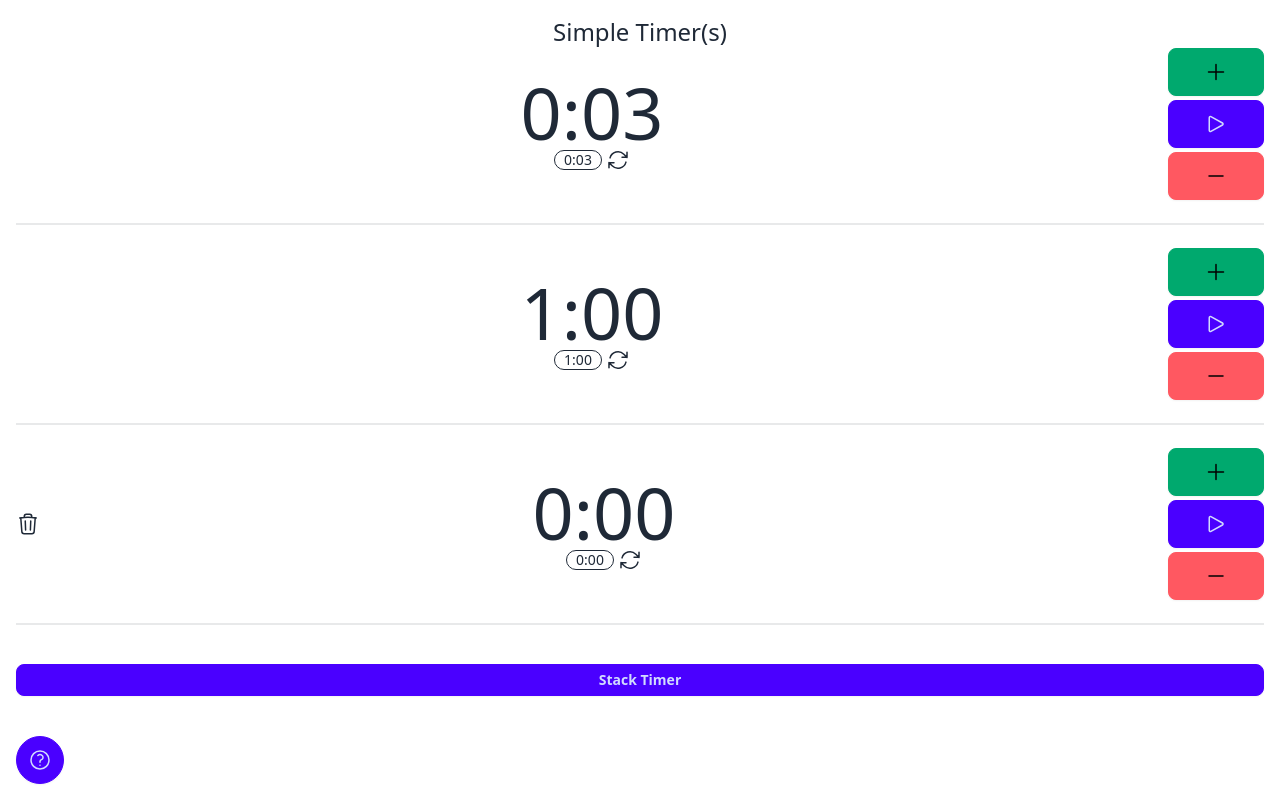
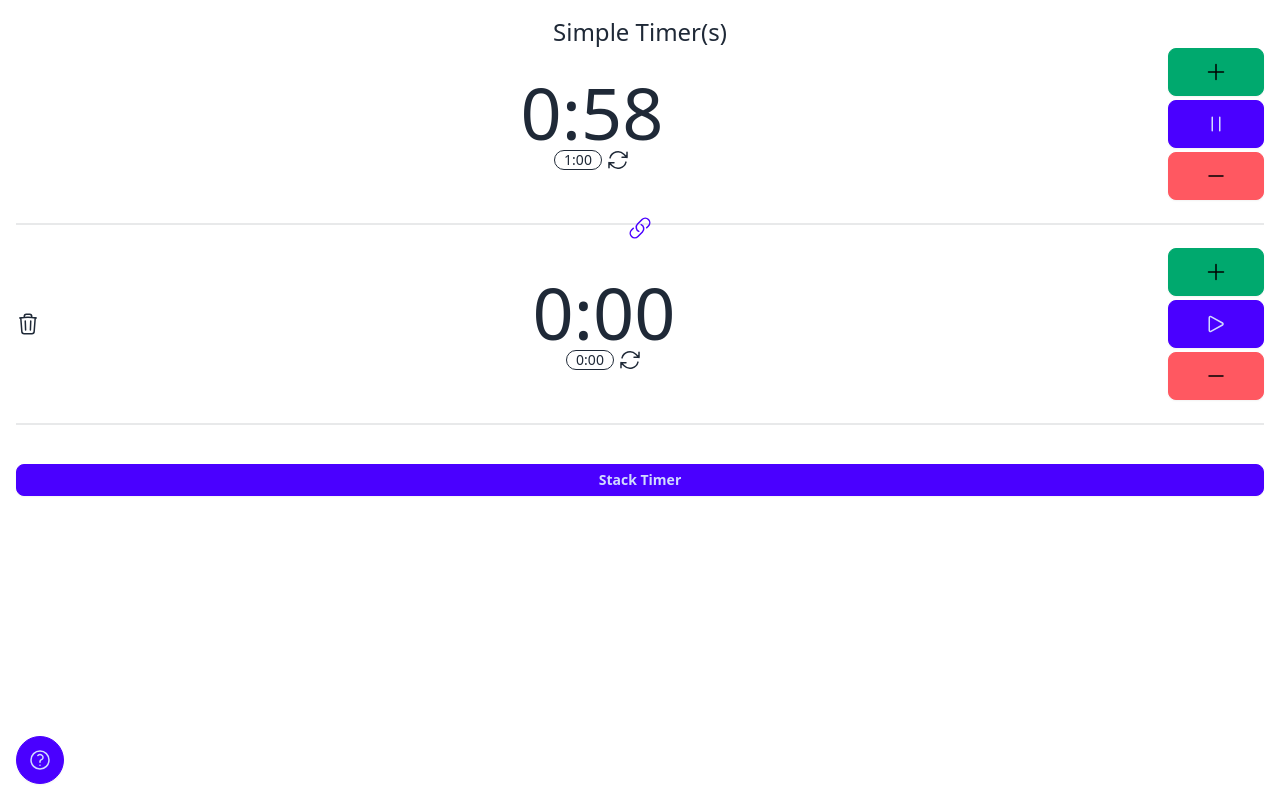
Before and after one commit to SYN-tactic/simple-timers, a SvelteKit app: page / in a window 1280 px wide. Both pictures are taken after a click on the button "Stack Timer". Built offline with nearby package versions, Linux system fonts and the light colour scheme.

Commit message:
link timers together and clean up

```diff
--- a/src/lib/components/Timer.svelte
+++ b/src/lib/components/Timer.svelte
@@ -1,3 +1,5 @@
+<svelte:options accessors={true} />
+
 <script lang="ts">
 	import Plus from '$lib/icons/Plus.svelte';
 	import Minus from '$lib/icons/Minus.svelte';
--- a/src/lib/icons/Link.svelte
+++ b/src/lib/icons/Link.svelte
@@ -1,5 +1,6 @@
 <script>
 	import IconWrapper from './IconWrapper.svelte';
+	export let active = true;
 </script>
 
 <IconWrapper>
@@ -9,7 +10,7 @@
 		viewBox="0 0 24 24"
 		stroke-width="1.5"
 		stroke="currentColor"
-		class="w-6 h-6"
+		class={`w-6 h-6 ${active ? 'stroke-primary' : ''}`}
 	>
 		<path
 			stroke-linecap="round"
--- a/src/lib/types.ts
+++ b/src/lib/types.ts
@@ -4,6 +4,7 @@ export interface TimerType {
     timerLengthInSeconds: number;
     timerName: string;
     timerId: string;
+    linked: boolean;
 }
 
 export interface CreateTimerType {
--- a/src/routes/+layout.svelte
+++ b/src/routes/+layout.svelte
@@ -20,7 +20,6 @@
 <button
 	class="btn btn-circle btn-primary absolute left-4 bottom-4"
 	on:click={() => {
-		console.log('clicking open', openModal);
 		openModal = !openModal;
 	}}
 >
--- a/src/routes/+page.svelte
+++ b/src/routes/+page.svelte
@@ -1,13 +1,14 @@
 <script lang="ts">
 	import Timer from '$lib/components/Timer.svelte';
 	import { browser } from '$app/environment';
-	import type { CreateTimerType, TimerType } from '$lib/types';
+	import type { CreateTimerType } from '$lib/types';
+	import Link from '$lib/icons/Link.svelte';
 
 	export let data;
 	let intervalTime = 30; // 1 minute - the time to add or subtract from the timer
 
 	let localTimers = data.timers;
-	let TimerRefTracker = [];
+	let TimerRefTracker: any[] = [];
 
 	function generateUniqueId() {
 		return Math.random().toString(36).slice(2, 9);
@@ -24,28 +25,37 @@
 			{
 				timerLengthInSeconds: 0,
 				timerName: '',
-				timerId: uniqueId
+				timerId: uniqueId,
+				linked: true
 			}
 		];
-		console.log('localtimers after create', localTimers);
 		// Save localTimers to local storage
 		saveToLocalStorage();
 	}
 
 	function saveTimer(timerId: string, timeInSeconds: number) {
-		console.log('saveTimer', timerId, timeInSeconds, localTimers);
 		const timerIndex = localTimers.findIndex((timer) => timer.timerId === timerId);
 		if (timerIndex === -1) {
 			// timer has not been saved before
-			console.log('Timer Not Found!', timerId, timeInSeconds);
 			return;
 		}
-		console.log('localtimers before save', localTimers);
 		localTimers[timerIndex] = {
 			...localTimers[timerIndex],
 			timerLengthInSeconds: timeInSeconds
 		};
-		console.log('localtimers after save', localTimers);
+		// Save localTimers to local storage
+		saveToLocalStorage();
+	}
+
+	function saveTimerLinkStatus(timerIndex: number, linked: boolean) {
+		if (timerIndex === -1) {
+			// timer has not been saved before
+			return;
+		}
+		localTimers[timerIndex] = {
+			...localTimers[timerIndex],
+			linked
+		};
 		// Save localTimers to local storage
 		saveToLocalStorage();
 	}
@@ -57,25 +67,41 @@
 	}
 
 	function timerEnded(timerId: string) {
-		console.log('timerEnded', timerId);
+		const timerIndex = localTimers.findIndex((timer) => timer.timerId === timerId);
+		const timerInfo = localTimers[timerIndex];
+		if (timerIndex === -1) {
+			// timer has not been saved before
+			return;
+		}
+		if (timerInfo?.linked) {
+			const nextTimerIndex = timerIndex + 1;
+			if (nextTimerIndex < localTimers.length) {
+				// Start the next timer
+				TimerRefTracker[nextTimerIndex].startCountdown();
+			} else if (nextTimerIndex === localTimers.length) {
+				// We are on the last timers, so start the first timer.
+				// TODO: maybe have this back track all the way to the first timer?
+				TimerRefTracker[0].startCountdown();
+			}
+		}
 	}
 </script>
 
 <h1 class="text-2xl text-center">Simple Timer(s)</h1>
 
-<Timer
-	{intervalTime}
-	{deleteTimer}
-	timerIndex={0}
-	{timerEnded}
-	{saveTimer}
-	timerId={'blah-Default'}
-	initialTimeInSeconds={3}
-/>
-
 {#each localTimers as timer, i}
-	<div class="divider" />
+	{#if i > 0}
+		<div class="w-full relative">
+			<div class="absolute flex flex-row w-full items-center justify-center">
+				<button on:click={() => saveTimerLinkStatus(i - 1, !localTimers[i - 1].linked)}
+					><Link active={localTimers[i - 1].linked} /></button
+				>
+			</div>
+			<div class="divider" />
+		</div>
+	{/if}
 	<Timer
+		bind:this={TimerRefTracker[i]}
 		{intervalTime}
 		timerIndex={i}
 		{timerEnded}
--- a/src/routes/+page.ts
+++ b/src/routes/+page.ts
@@ -13,7 +13,6 @@ export async function load() {
         // If we are, load the timers from local storage - if they exist.
         const storedTimers = localStorage.getItem('timers');
         timers = storedTimers ? JSON.parse(storedTimers) : [];
-        console.log('any stored timers', timers)
     }
     if (timers.length === 0) {
         // Initialize the timers with the default timer
@@ -22,11 +21,11 @@ export async function load() {
                 timerLengthInSeconds: 60,
                 timerName: 'Default',
                 timerId: generateUniqueId(),
+                linked: true
             }
         ]
     }
 
-    console.log('returning from page.ts load function with timers: ', timers)
 
     return {
         timers: timers || []
```
